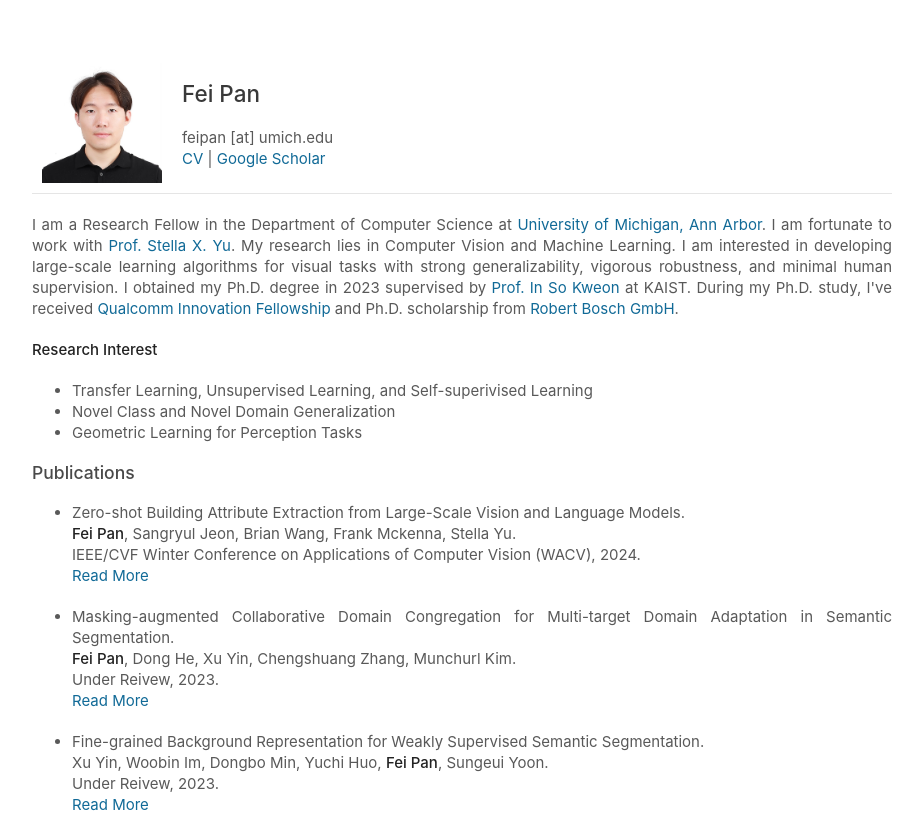
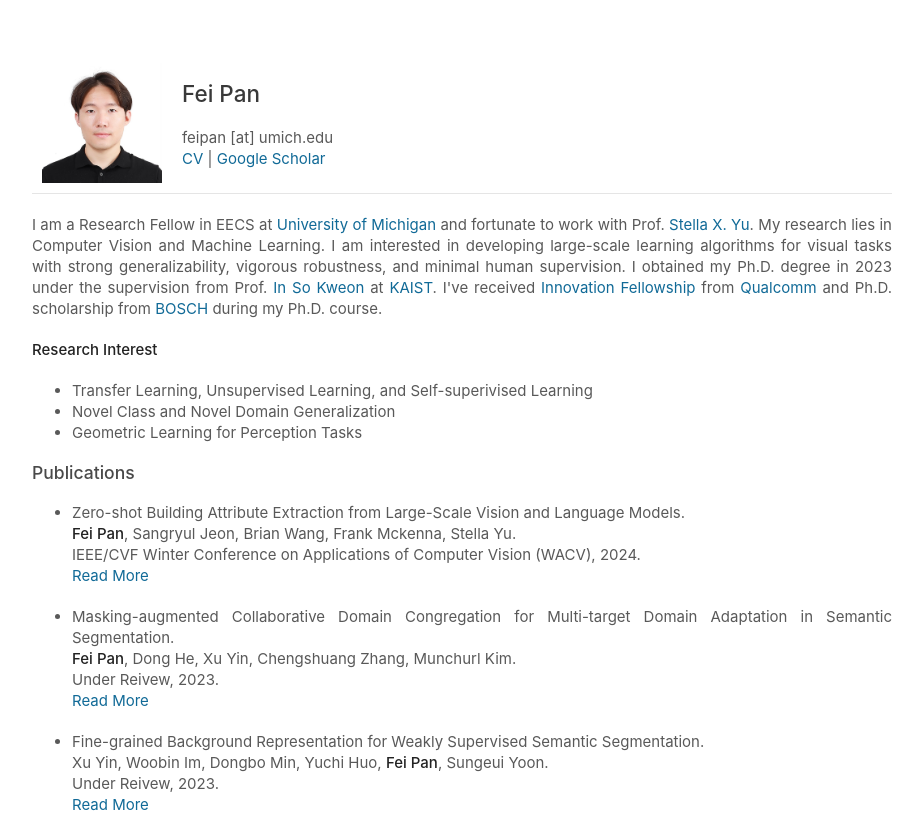
Before and after one commit to feipanir/feipanir.github.io, a plain HTML site: page index.html in a window 1280 px wide. Shown: the top 818 px of the page, without its empty margins (178-1101 px from the left). Drawn offline with Linux system fonts and the light colour scheme.

Commit message:
update on short bio

```diff
--- a/index.html
+++ b/index.html
@@ -23,15 +23,14 @@
     </tr>
     </tbody></table>
 
-    <p align="justify">I am a Research Fellow in the Department of
-      Computer Science at <a href="https://umich.edu/">University of Michigan, Ann Arbor</a>.
-      I am fortunate to work with <a href="https://scholar.google.com/citations?user=uqWkLzMAAAAJ"> Prof. Stella X. Yu</a>.
+    <p align="justify">I am a Research Fellow in EECS at <a href="https://umich.edu/">University of Michigan</a>
+     and fortunate to work with Prof. <a href="https://scholar.google.com/citations?user=uqWkLzMAAAAJ"> Stella X. Yu</a>.
       My research lies in Computer Vision and Machine Learning.
       I am interested in developing large-scale learning algorithms
         for visual tasks with strong generalizability, vigorous robustness, and minimal human supervision.
-      I obtained my Ph.D. degree in 2023 supervised by <a href="https://scholar.google.com/citations?user=XA8EOlEAAAAJ&hl=en">Prof. In So Kweon</a> at KAIST.
-      During my Ph.D. study, I've received <a href="https://www.qualcomm.com/research/university-relations/innovation-fellowship">Qualcomm Innovation Fellowship</a> and
-        Ph.D. scholarship from <a href="https://www.bosch.com/">Robert Bosch GmbH</a>.
+      I obtained my Ph.D. degree in 2023 under the supervision from Prof. <a href="https://scholar.google.com/citations?user=XA8EOlEAAAAJ&hl=en">In So Kweon</a> at <a href="https://www.kaist.ac.kr/en/">KAIST</a>.
+      I've received <a href="https://www.qualcomm.com/research/university-relations/innovation-fellowship">Innovation Fellowship</a> from <a href="https://www.qualcomm.com/">Qualcomm</a> and
+        Ph.D. scholarship from <a href="https://www.bosch.com/">BOSCH</a> during my Ph.D. course.
     </p>
     <p>
     <strong>Research Interest</strong><br>
```
Also changed, not shown: 2 other files.
